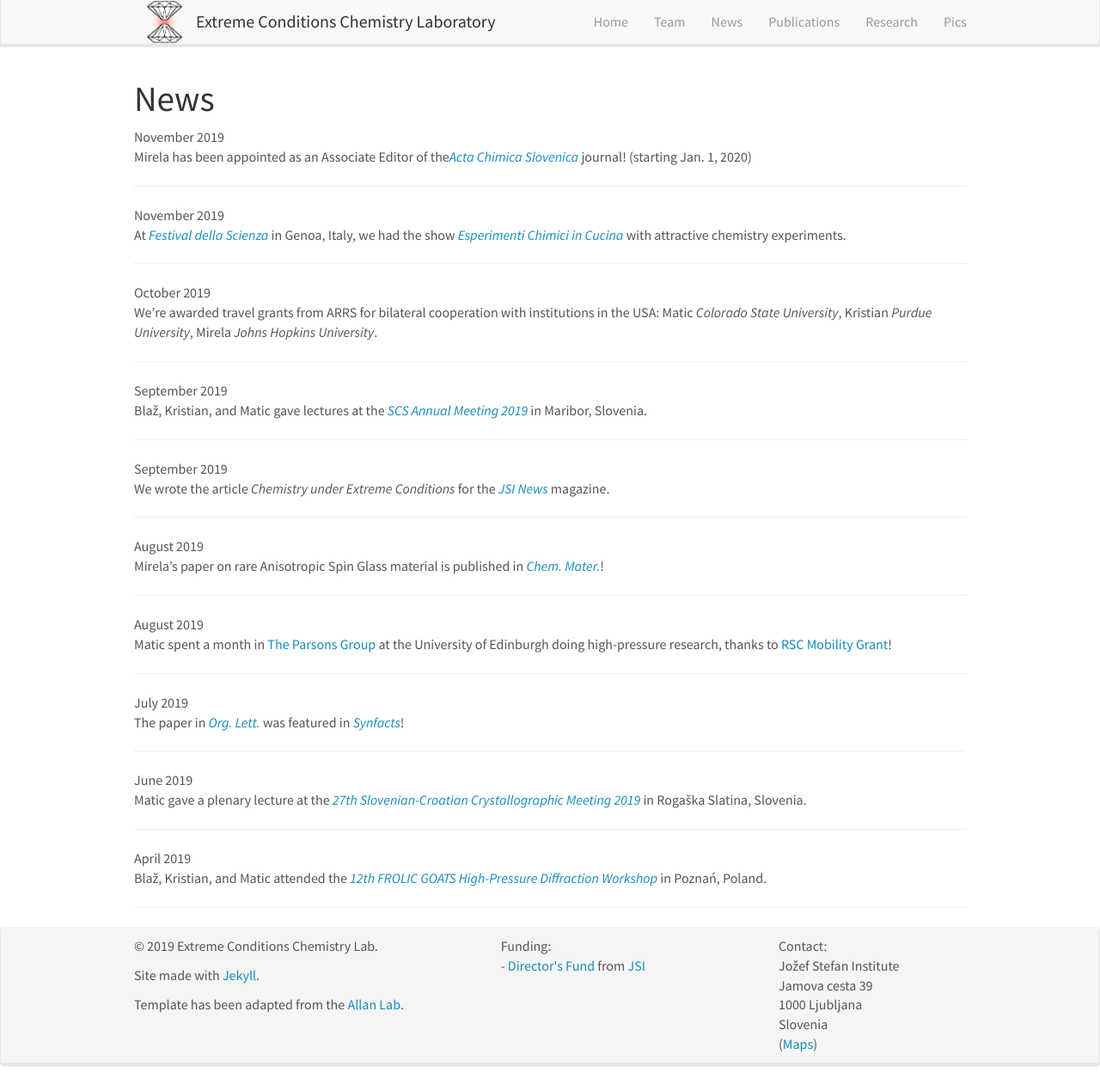
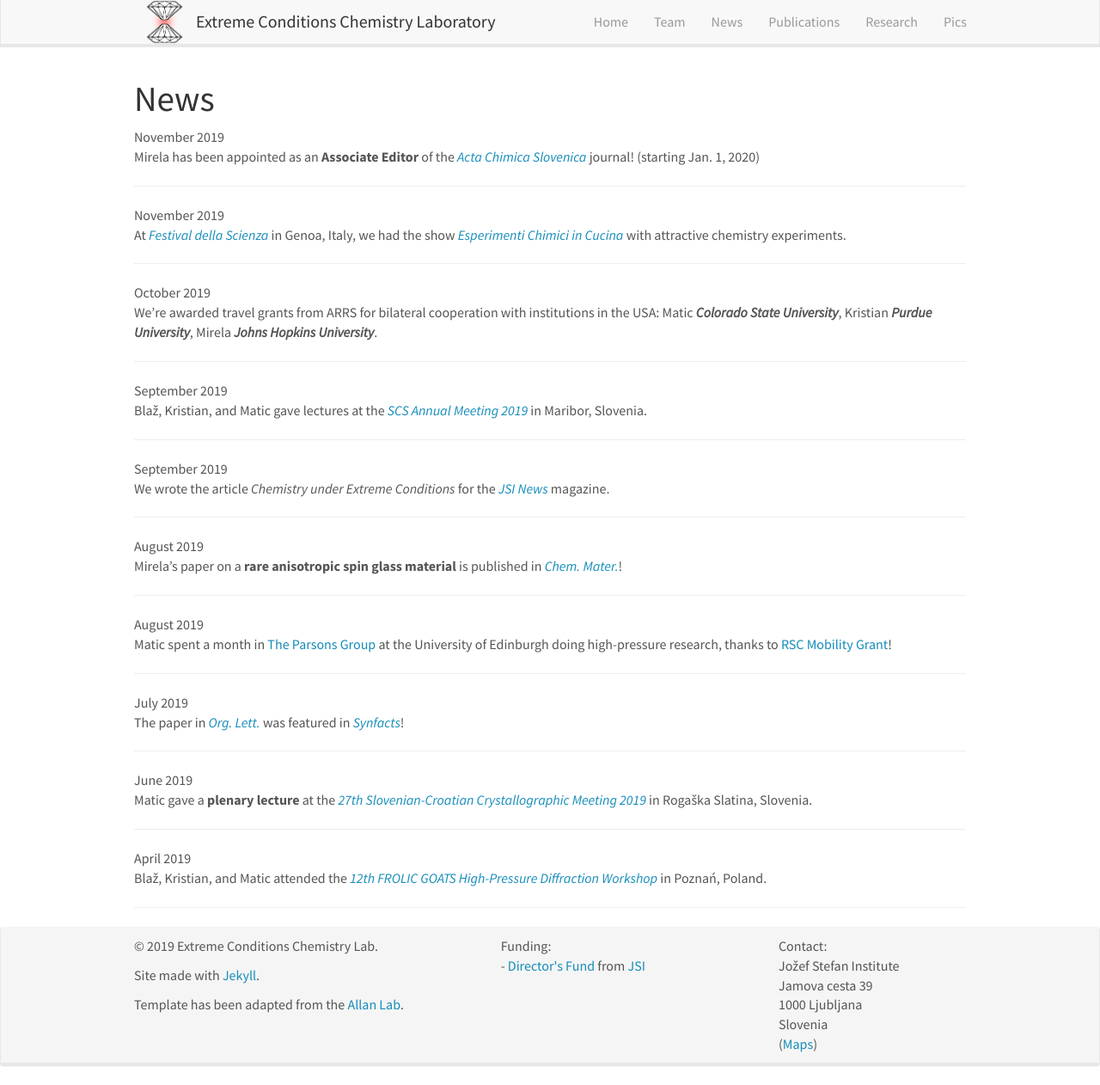
Before and after one commit to eccl-jsi/eccl-jsi.github.io, a Jekyll site: the page built from _pages/allnews.md, in a window 1280 px wide and 1262 px high. Shown: the whole window at 86% size. Built offline with Jekyll 4.4.1, drawn with Linux system fonts in a browser that asks for light colours; nearby versions of some CDN libraries.

Commit message:
Update news.yml

```diff
--- a/_data/news.yml
+++ b/_data/news.yml
@@ -1,11 +1,11 @@
 - date: November 2019
-  headline: "Mirela has been appointed as an Associate Editor of the<i><a href='https://acta.chem-soc.si/'>Acta Chimica Slovenica</a></i> journal! (starting Jan. 1, 2020)"
+  headline: "Mirela has been appointed as an <b>Associate Editor</b> of the <i><a href='https://acta.chem-soc.si/'>Acta Chimica Slovenica</a></i> journal! (starting Jan. 1, 2020)"
 
 - date: November 2019
   headline: "At <i><a href='http://festival2019.festivalscienza.it/site/home.html'>Festival della Scienza</a></i> in Genoa, Italy, we had the show <i><a href='http://festival2019.festivalscienza.it/site/home/programma-2019/esperimenti-chimici-in-cucina.html'>Esperimenti Chimici in Cucina</a></i> with attractive chemistry experiments."
 
 - date: October 2019
-  headline: "We're awarded travel grants from ARRS for bilateral cooperation with institutions in the USA: Matic <i>Colorado State University</i>, Kristian <i>Purdue University</i>, Mirela <i>Johns Hopkins University</i>."
+  headline: "We're awarded travel grants from ARRS for bilateral cooperation with institutions in the USA: Matic <i><b>Colorado State University</b></i>, Kristian <i><b>Purdue University</b></i>, Mirela <i><b>Johns Hopkins University</b></i>."
 
 - date: September 2019
   headline: "Blaž, Kristian, and Matic gave lectures at the <a href='http://www.chem-soc.si/scs-annual-meeting-2019'><i>SCS Annual Meeting 2019</i></a> in Maribor, Slovenia."
@@ -14,7 +14,7 @@
   headline: "We wrote the article <i>Chemistry under Extreme Conditions</i> for the <i><a href='https://www.ijs.si/ijsw/Arhiv%20Novic?action=AttachFile&do=get&target=Novice190.pdf'>JSI News</a></i> magazine."
 
 - date: August 2019
-  headline: "Mirela's paper on rare Anisotropic Spin Glass material is published in <i><a href='http://doi.org/10.1021/acs.chemmater.9b01466'>Chem. Mater.</a></i>!"
+  headline: "Mirela's paper on a <b>rare anisotropic spin glass material</b> is published in <i><a href='http://doi.org/10.1021/acs.chemmater.9b01466'>Chem. Mater.</a></i>!"
 
 - date: August 2019
   headline: "Matic spent a month in <a href='http://www.crystal.chem.ed.ac.uk/'>The Parsons Group</a> at the University of Edinburgh doing high-pressure research, thanks to <a href='https://www.rsc.org/scienceandtechnology/funding/researcher-mobility/'>RSC Mobility Grant</a>!"
@@ -23,7 +23,7 @@
   headline: "The paper in <i><a href='http://dx.doi.org/10.1021/acs.orglett.9b01069'>Org. Lett.</a></i> was featured in <a href='http://dx.doi.org/10.1055/s-0039-1689806'><i>Synfacts</i></a>!"
 
 - date: June 2019
-  headline: "Matic gave a plenary lecture at the <a href='https://slocro27.fkkt.uni-lj.si/'><i>27th Slovenian-Croatian Crystallographic Meeting 2019</i></a> in Rogaška Slatina, Slovenia."
+  headline: "Matic gave a <b>plenary lecture</b> at the <a href='https://slocro27.fkkt.uni-lj.si/'><i>27th Slovenian-Croatian Crystallographic Meeting 2019</i></a> in Rogaška Slatina, Slovenia."
 
 - date: April 2019
   headline: "Blaž, Kristian, and Matic attended the <a href='https://frogo.home.amu.edu.pl/'><i>12th FROLIC GOATS High-Pressure Diffraction Workshop</i></a> in Poznań, Poland."
```
